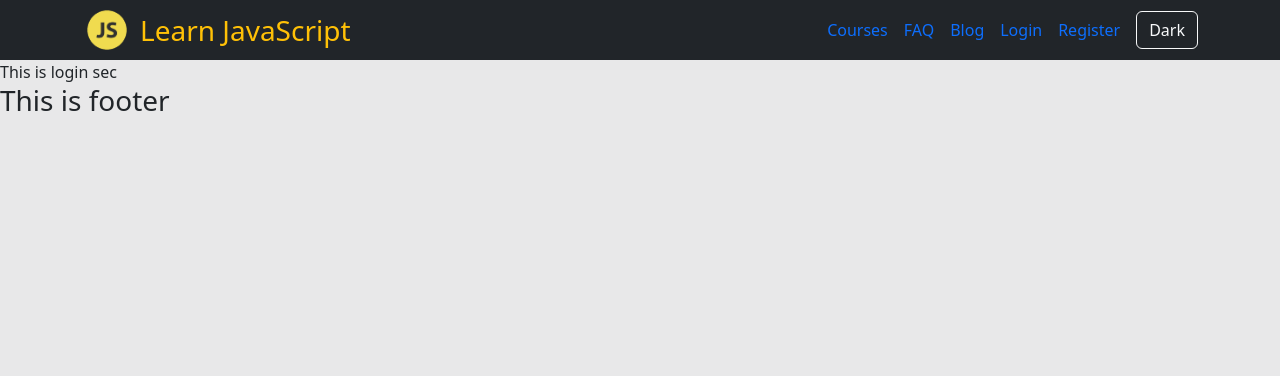
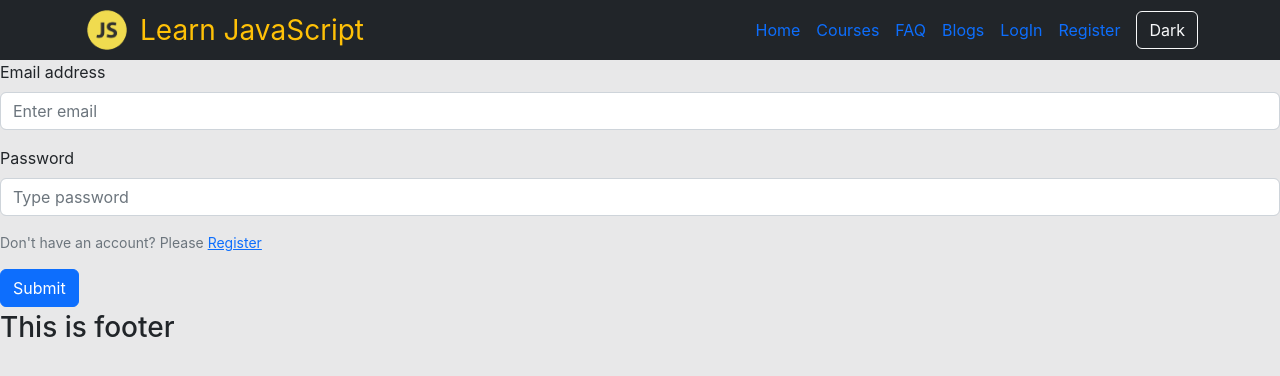
Before and after one commit to MahimPC111/Developer-guru-client, a React (Create React App) app: page /login in a window 1280 px wide. Shown: the top 376 px of the page. Built offline with nearby package versions, Linux system fonts and the light colour scheme; no server answers.

Commit message:
log in and registation form completed

```diff
--- a/src/Pages/Login/Login.js
+++ b/src/Pages/Login/Login.js
@@ -1,10 +1,60 @@
 import React from 'react';
+import { useState } from 'react';
+import { useContext } from 'react';
+import Button from 'react-bootstrap/Button';
+import Form from 'react-bootstrap/Form';
+import { Link, useNavigate } from 'react-router-dom';
+import { AuthContext } from '../../contexts/AuthProvider/AuthProvider';
 
 const Login = () => {
+    const { signInUser } = useContext(AuthContext);
+    const [error, setError] = useState('');
+    const navigate = useNavigate();
+
+    const handleSubmit = (event) => {
+        event.preventDefault();
+        const form = event.target;
+        const email = form.email.value;
+        const password = form.password.value;
+
+        signInUser(email, password)
+            .then(result => {
+                const user = result.user;
+                console.log(user)
+                form.reset();
+                setError('');
+                navigate('/');
+            })
+            .catch(e => { setError(e.message) })
+
+        console.log(email, password)
+    }
+
     return (
-        <div>
-            This is login sec
-        </div>
+        <Form onSubmit={handleSubmit}>
+            <Form.Group className="mb-3" controlId="formBasicEmail">
+                <Form.Label>Email address</Form.Label>
+                <Form.Control name='email' type="email" placeholder="Enter email" required />
+            </Form.Group>
+
+            <Form.Group className="mb-3" controlId="formBasicPassword">
+                <Form.Label>Password</Form.Label>
+                <Form.Control name='password' type="password" placeholder="Type password" required />
+            </Form.Group>
+
+            <Form.Text className="d-block mb-3">
+                Don't have an account? Please <Link to='/register'>Register</Link>
+            </Form.Text>
+
+            <Button variant="primary" type="submit">
+                Submit
+            </Button>
+            <Form.Text className="text-danger d-block">
+                {
+                    error
+                }
+            </Form.Text>
+        </Form>
     );
 };
 
--- a/src/Pages/Others/Header/Header.js
+++ b/src/Pages/Others/Header/Header.js
@@ -6,16 +6,25 @@ import Navbar from 'react-bootstrap/Navbar';
 import { Link } from 'react-router-dom';
 import logo from '../../../assets/logo.png'
 import Button from 'react-bootstrap/Button';
+import { useContext } from 'react';
+import { AuthContext } from '../../../contexts/AuthProvider/AuthProvider';
+import toast from 'react-hot-toast';
 
 const Header = () => {
+    const { signOutUser, user } = useContext(AuthContext);
 
+    // Theme handler section
     const [theme, setTheme] = useState(false);
-
-    const bgColor = theme ? 'bg-dark bg-opacity-10' : 'bg-dark bg-opacity-75';
-
+    const bgColor = theme ? 'bg-dark bg-opacity-75' : 'bg-dark bg-opacity-10';
+    document.body.className = bgColor;
     const handleTheme = () => {
         setTheme(!theme);
-        document.body.className = bgColor;
+    }
+
+    const handleSignOut = () => {
+        signOutUser()
+            .then(() => { })
+            .catch((e) => { toast.error(e.message) })
     }
 
     return (
@@ -29,16 +38,24 @@ const Header = () => {
                         height="50"
                         className="d-inline-block align-top"
                     />
-                    <Link className='ms-2 fs-3 text-decoration-none text-warning'>Learn JavaScript</Link>
+                    <Link to='/' className='ms-2 fs-3 text-decoration-none text-warning'>Learn JavaScript</Link>
                 </Navbar.Brand>
                 <Navbar.Toggle aria-controls="responsive-navbar-nav" />
                 <Navbar.Collapse id="responsive-navbar-nav" className="d-flex flex-row-reverse">
                     <Nav className='d-flex align-items-center'>
-                        <Link className='text-decoration-none me-3'>Courses</Link>
-                        <Link className='text-decoration-none me-3'>FAQ</Link>
-                        <Link className='text-decoration-none me-3'>Blog</Link>
-                        <Link className='text-decoration-none me-3'>Login</Link>
-                        <Link className='text-decoration-none me-3'>Register</Link>
+                        <Link to='/' className='text-decoration-none me-3'>Home</Link>
+                        <Link to='/courses' className='text-decoration-none me-3'>Courses</Link>
+                        <Link to='/faq' className='text-decoration-none me-3'>FAQ</Link>
+                        <Link to='/blogs' className='text-decoration-none me-3'>Blogs</Link>
+                        {
+                            user?.uid ?
+                                <Button className='me-3' onClick={handleSignOut} variant="outline-danger">LogOut</Button>
+                                :
+                                <>
+                                    <Link to='/login' className='text-decoration-none me-3'>LogIn</Link>
+                                    <Link to='/register' className='text-decoration-none me-3'>Register</Link>
+                                </>
+                        }
                         {
                             theme ?
                                 <Button onClick={handleTheme} variant="outline-light">Light</Button>
--- a/src/Pages/Register/Register.js
+++ b/src/Pages/Register/Register.js
@@ -1,10 +1,57 @@
-import React from 'react';
+import React, { useState } from 'react';
+import { useContext } from 'react';
+import Button from 'react-bootstrap/Button';
+import Form from 'react-bootstrap/Form';
+import { Link, useNavigate } from 'react-router-dom';
+import { AuthContext } from '../../contexts/AuthProvider/AuthProvider';
 
 const Register = () => {
+    const { createUser } = useContext(AuthContext);
+    const [error, setError] = useState('');
+    const navigate = useNavigate();
+
+    const handleSubmit = (event) => {
+        event.preventDefault();
+        const form = event.target;
+        const email = form.email.value;
+        const password = form.password.value;
+
+        createUser(email, password)
+            .then(result => {
+                const user = result.user;
+                console.log(user)
+                form.reset();
+                navigate('/');
+            })
+            .catch(e => setError(e.message))
+
+        console.log(email, password)
+    }
     return (
-        <div>
-            this is register
-        </div>
+        <Form onSubmit={handleSubmit}>
+            <Form.Group className="mb-3" controlId="formBasicEmail">
+                <Form.Label>Email address</Form.Label>
+                <Form.Control name='email' type="email" placeholder="Enter email" required />
+            </Form.Group>
+
+            <Form.Group className="mb-3" controlId="formBasicPassword">
+                <Form.Label>Password</Form.Label>
+                <Form.Control name='password' type="password" placeholder="Type password" required />
+            </Form.Group>
+
+            <Form.Text className="d-block mb-3">
+                Already have an account? <Link to='/login'>LogIn</Link>
+            </Form.Text>
+
+            <Button variant="primary" type="submit">
+                Submit
+            </Button>
+            <Form.Text className="text-danger d-block">
+                {
+                    error
+                }
+            </Form.Text>
+        </Form>
     );
 };
 
--- a/src/Routes/SimpleRoutes/SimpleRoutes.js
+++ b/src/Routes/SimpleRoutes/SimpleRoutes.js
@@ -22,7 +22,7 @@ const routes = createBrowserRouter([
                 element: <Courses></Courses>
             },
             {
-                path: '/FAQ',
+                path: '/faq',
                 element: <FAQ></FAQ>
             },
             {
--- /dev/null
+++ b/src/contexts/AuthProvider/AuthProvider.js
@@ -0,0 +1,44 @@
+import React from 'react';
+import app from '../../firebase/firebase.config';
+import { createUserWithEmailAndPassword, getAuth, onAuthStateChanged, signInWithEmailAndPassword, signOut } from 'firebase/auth';
+import { createContext } from 'react';
+import { useState } from 'react';
+import { useEffect } from 'react';
+
+export const AuthContext = createContext();
+const auth = getAuth(app)
+
+const AuthProvider = ({ children }) => {
+    const [user, setUser] = useState(null);
+
+    const createUser = (email, password) => {
+        return createUserWithEmailAndPassword(auth, email, password)
+    }
+
+    const signInUser = (email, password) => {
+        return signInWithEmailAndPassword(auth, email, password)
+    }
+
+    const signOutUser = () => {
+        return signOut(auth)
+    }
+
+    useEffect(() => {
+        const unsubscribe = onAuthStateChanged(auth, currentUser => {
+            console.log(currentUser)
+            setUser(currentUser);
+        })
+        return () => {
+            unsubscribe();
+        }
+    }, [])
+
+    const authInfo = { createUser, signInUser, signOutUser, user };
+    return (
+        <AuthContext.Provider value={authInfo}>
+            {children}
+        </AuthContext.Provider>
+    );
+};
+
+export default AuthProvider;
--- a/src/index.js
+++ b/src/index.js
@@ -1,14 +1,17 @@
 import React from 'react';
+import 'bootstrap/dist/css/bootstrap.min.css';
 import ReactDOM from 'react-dom/client';
 import './index.css';
 import App from './App';
 import reportWebVitals from './reportWebVitals';
-import 'bootstrap/dist/css/bootstrap.min.css';
+import AuthProvider from './contexts/AuthProvider/AuthProvider';
 
 const root = ReactDOM.createRoot(document.getElementById('root'));
 root.render(
   <React.StrictMode>
-    <App />
+    <AuthProvider>
+      <App />
+    </AuthProvider>
   </React.StrictMode>
 );
 
```
